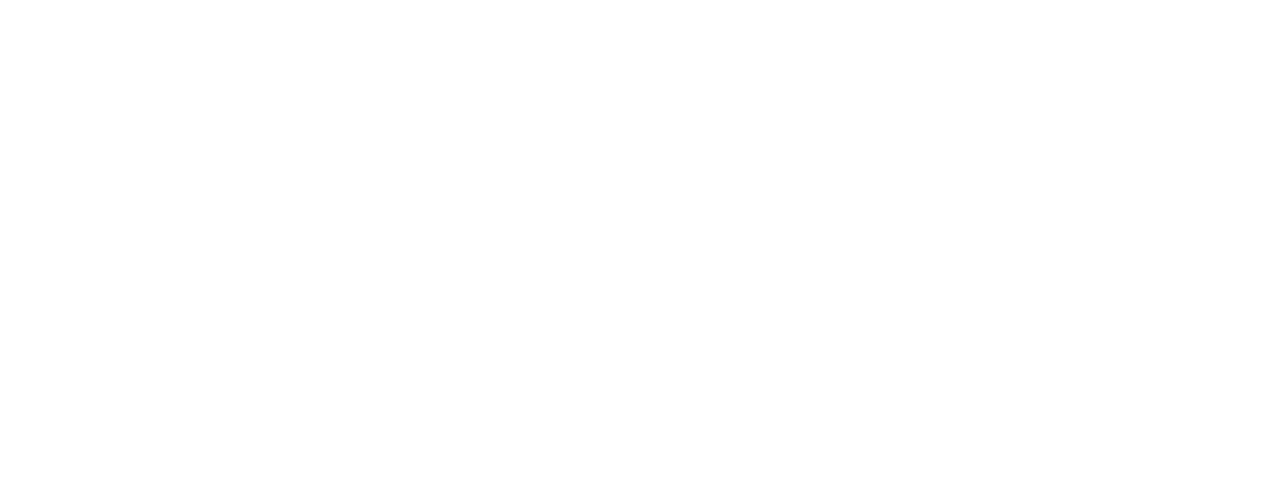
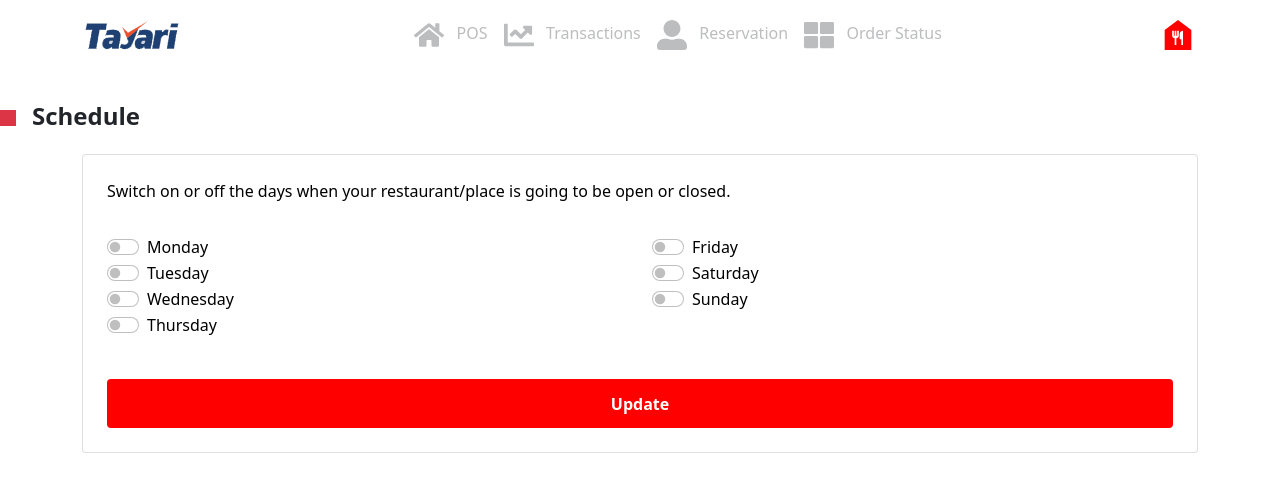
Before and after one commit to TayariApps/tayari-restaurant, a React (Create React App) app: page /schedule in a window 1280 px wide. Before the commit this address had no page. Shown: the top 492 px of the page. Built offline with nearby package versions, Linux system fonts and the light colour scheme; no server answers.

Commit message:
scheduling

```diff
--- a/src/App.js
+++ b/src/App.js
@@ -25,6 +25,7 @@
 import RegisterRestaurant from "./pages/auth/RegisterRestaurant";
 import ForgotPassword from "./pages/auth/ForgotPassword";
 import PasswordReset from "./pages/auth/PasswordReset";
+import Schedule from "./pages/Schedule";
 
 function App() {
   return (
@@ -53,6 +54,7 @@
         <Route path="/drinks" element={<Drinks />} />
         <Route path="/forgot" element={<ForgotPassword />} />
         <Route path="/password/reset/:tokenId" element={<PasswordReset />} />
+        <Route path="/schedule" element={<Schedule/>} />
       </Routes>
       <ToastContainer />
     </div>
--- a/src/components/Drawer.js
+++ b/src/components/Drawer.js
@@ -4,6 +4,7 @@
 import { FaUserFriends, FaSignOutAlt, FaBeer, FaHome } from "react-icons/fa";
 import { GiKnifeFork, GiTable } from "react-icons/gi";
 import {
+  BsCalendarCheck,
   BsChatRightText,
   BsListCheck,
   BsShieldCheck,
@@ -60,6 +61,11 @@
 
   const settings = () => {
     navigate("/settings");
+    handleClose();
+  };
+
+  const schedule = () => {
+    navigate("/schedule");
     handleClose();
   };
 
@@ -159,6 +165,8 @@
                 <BsChatRightText /> &nbsp;&nbsp; Reviews
               </Nav.Link>
             </Nav.Item>
+
+
             <Nav.Item>
               <Nav.Link
                 eventKey="settings"
@@ -168,6 +176,17 @@
                 <FiSettings /> &nbsp;&nbsp; Settings
               </Nav.Link>
             </Nav.Item>
+
+            <Nav.Item>
+              <Nav.Link
+                eventKey="schedule"
+                onClick={schedule}
+                style={linkStyle}
+              >
+                <BsCalendarCheck /> &nbsp;&nbsp; Schedule
+              </Nav.Link>
+            </Nav.Item>
+
             <Nav.Item>
               <Nav.Link
                 eventKey="settings"
--- /dev/null
+++ b/src/pages/Schedule.js
@@ -0,0 +1,300 @@
+import axios from "axios";
+import React, { useEffect, useState } from "react";
+import { toast } from "react-toastify";
+import NavigationBar from "../components/NavigationBar";
+
+export default function Schedule() {
+  const [loading, setLoading] = useState(false);
+  const [values, setValues] = useState({
+    monday: false,
+    tuesday: false,
+    wednesday: false,
+    thursday: false,
+    friday: false,
+    saturday: false,
+    sunday: false,
+  });
+
+  const buttonStyle = {
+    fontWeight: "800",
+    padding: "0.7rem 2rem",
+    background: "red",
+    color: "white",
+  };
+
+  const handleMondayChange = (e) => {
+    e.persist();
+
+    console.log(values.monday);
+
+    setValues({
+      ...values,
+      monday: !values.monday,
+    });
+  };
+
+  const handleTuesdayChange = (e) => {
+    e.persist();
+    setValues({
+      ...values,
+      tuesday: !values.tuesday,
+    });
+  };
+
+  const handleWednesdayChange = (e) => {
+    e.persist();
+    setValues({
+      ...values,
+      wednesday: !values.wednesday,
+    });
+  };
+
+  const handleThursdayChange = (e) => {
+    e.persist();
+    setValues({
+      ...values,
+      thursday: !values.thursday,
+    });
+  };
+
+  const handleFridayChange = (e) => {
+    e.persist();
+    setValues({
+      ...values,
+      friday: !values.friday,
+    });
+  };
+
+  const handleSaturdayChange = (e) => {
+    e.persist();
+    setValues({
+      ...values,
+      saturday: !values.saturday,
+    });
+  };
+
+  const handleSundayChange = (e) => {
+    e.persist();
+    setValues({
+      ...values,
+      sunday: !values.sunday,
+    });
+  };
+
+  useEffect(() => {
+    axios.defaults.headers.common[
+      "Authorization"
+    ] = `Bearer ${localStorage.getItem("token")}`;
+
+    axios
+      .get(
+        `${process.env.REACT_APP_API_URL}/schedule/${localStorage.getItem(
+          "place"
+        )}`
+      )
+      .then((res) => {
+        console.log(res.data);
+
+        setValues({
+          monday:
+            res.data.length > 0
+              ? res.data.find((x) => x.day_id === 1).open
+              : true,
+          tuesday:
+            res.data.length > 0
+              ? res.data.find((x) => x.day_id === 2).open
+              : true,
+          wednesday:
+            res.data.length > 0
+              ? res.data.find((x) => x.day_id === 3).open
+              : true,
+          thursday:
+            res.data.length > 0
+              ? res.data.find((x) => x.day_id === 4).open
+              : true,
+          friday:
+            res.data.length > 0
+              ? res.data.find((x) => x.day_id === 5).open
+              : true,
+          saturday:
+            res.data.length > 0
+              ? res.data.find((x) => x.day_id === 6).open
+              : true,
+          sunday:
+            res.data.length > 0
+              ? res.data.find((x) => x.day_id === 7).open
+              : true,
+        });
+      });
+  }, []);
+
+  const handleSubmit = (e) => {
+    e.preventDefault();
+    setLoading(true)
+
+    axios.defaults.headers.common[
+      "Authorization"
+    ] = `Bearer ${localStorage.getItem("token")}`;
+
+    axios.post(`${process.env.REACT_APP_API_URL}/schedule/update`, {
+      place: localStorage.getItem("place"),
+      monday: values.monday,
+      tuesday: values.tuesday,
+      wednesday: values.wednesday,
+      thursday: values.thursday,
+      friday: values.friday,
+      saturday: values.saturday,
+      sunday: values.sunday,
+    }).then((res) => {
+      setLoading(false)
+      toast.success(res.data)
+    }).catch(err => {
+      setLoading(false)
+      toast.error(err.response.data)
+    })
+  };
+
+  return (
+    <>
+      <NavigationBar />
+
+      <div
+        className="container-fluid"
+        style={{
+          padding: "2rem 0 0 0",
+        }}
+      >
+        <div className="d-flex flex-row justify-content-start">
+          <div
+            className="bg-danger me-3 mt-2"
+            style={{ width: "1rem", height: "1rem" }}
+          >
+            {" "}
+          </div>
+          <h4 style={{ fontWeight: "700" }}>Schedule &nbsp; </h4>
+        </div>
+
+        <div className="container">
+          <form onSubmit={handleSubmit} className="mt-3 row">
+            <div className="col-md-12">
+              <div
+                className="card p-2"
+                style={{
+                  width: "100%",
+                  background: "white",
+                  color: "black",
+                }}
+              >
+                <div className="card-body">
+                  <div className="row">
+                    <div className="col-md-12 mb-3">
+                    <p>
+                      Switch on or off the days when your restaurant/place is going to be open or closed.
+                    </p>
+                    </div>
+                    <div className="col-md-6 mb-4">
+                      {/* Start of column */}
+                      <div className="form-check form-switch">
+                        <input
+                          className="form-check-input"
+                          type="checkbox"
+                          value={values.monday}
+                          onChange={handleMondayChange}
+                          checked={values.monday}
+                        />
+                        <label className="form-check-label">Monday</label>
+                      </div>
+
+                      <div className="form-check form-switch">
+                        <input
+                          className="form-check-input"
+                          type="checkbox"
+                          value={values.tuesday}
+                          onChange={handleTuesdayChange}
+                          checked={values.tuesday}
+                        />
+                        <label className="form-check-label">Tuesday</label>
+                      </div>
+
+                      <div className="form-check form-switch">
+                        <input
+                          className="form-check-input"
+                          type="checkbox"
+                          onChange={handleWednesdayChange}
+                          value={values.wednesday}
+                          checked={values.wednesday}
+                        />
+                        <label className="form-check-label">Wednesday</label>
+                      </div>
+
+                      <div className="form-check form-switch">
+                        <input
+                          className="form-check-input"
+                          type="checkbox"
+                          onChange={handleThursdayChange}
+                          value={values.thursday}
+                          checked={values.thursday}
+                        />
+                        <label className="form-check-label">Thursday</label>
+                      </div>
+                      {/* End of column */}
+                    </div>
+
+                    <div className="col-md-6 mb-4">
+                      {/* Start of column */}
+                      <div className="form-check form-switch">
+                        <input
+                          className="form-check-input"
+                          type="checkbox"
+                          onChange={handleFridayChange}
+                          value={values.friday}
+                          checked={values.friday}
+                        />
+                        <label className="form-check-label">Friday</label>
+                      </div>
+
+                      <div className="form-check form-switch">
+                        <input
+                          className="form-check-input"
+                          type="checkbox"
+                          value={values.saturday}
+                          onChange={handleSaturdayChange}
+                          checked={values.saturday}
+                        />
+                        <label className="form-check-label">Saturday</label>
+                      </div>
+
+                      <div className="form-check form-switch">
+                        <input
+                          className="form-check-input"
+                          type="checkbox"
+                          value={values.sunday}
+                          onChange={handleSundayChange}
+                          checked={values.sunday}
+                        />
+                        <label className="form-check-label">Sunday</label>
+                      </div>
+                      {/*  End of column */}
+                    </div>
+
+                    <div className="col-md-12 mt-3">
+                      <div className="d-grid">
+                        <button
+                          className="btn"
+                          type="submit"
+                          style={buttonStyle}
+                        >
+                          {loading ? "Updating..." : "Update"}
+                        </button>
+                      </div>
+                    </div>
+                  </div>
+                </div>
+              </div>
+            </div>
+          </form>
+        </div>
+      </div>
+    </>
+  );
+}
--- a/src/pages/auth/SignIn.js
+++ b/src/pages/auth/SignIn.js
@@ -85,8 +85,15 @@
           className="col-md-6 p-5 text-white"
           style={{ background: "#214071" }}
         >
-          <h2>Welcome</h2>
-          <p>Please, Sign in to continue</p>
+          <h2>Recieve and Manage orders</h2>
+          <p>
+            Tayari Restauramt Dashboard gives you the flexibility, visibility and
+            customer insights you need to connect with more customers.
+          </p>
+          <br/>
+          <h3>
+            Please sign in to continue
+          </h3>
 
           <form className="mt-5" onSubmit={handleSubmit}>
             <div className="form-group mb-4">
```
